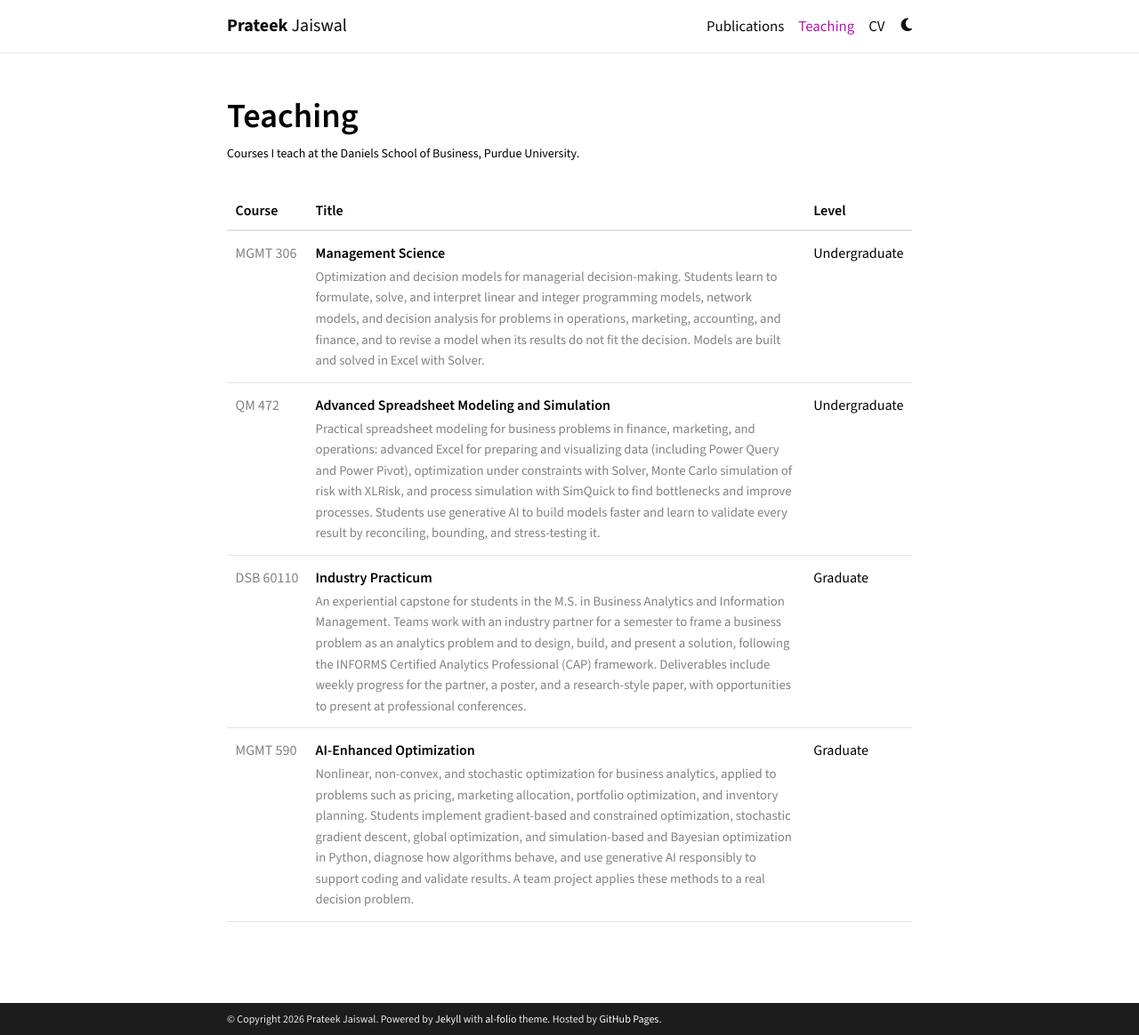
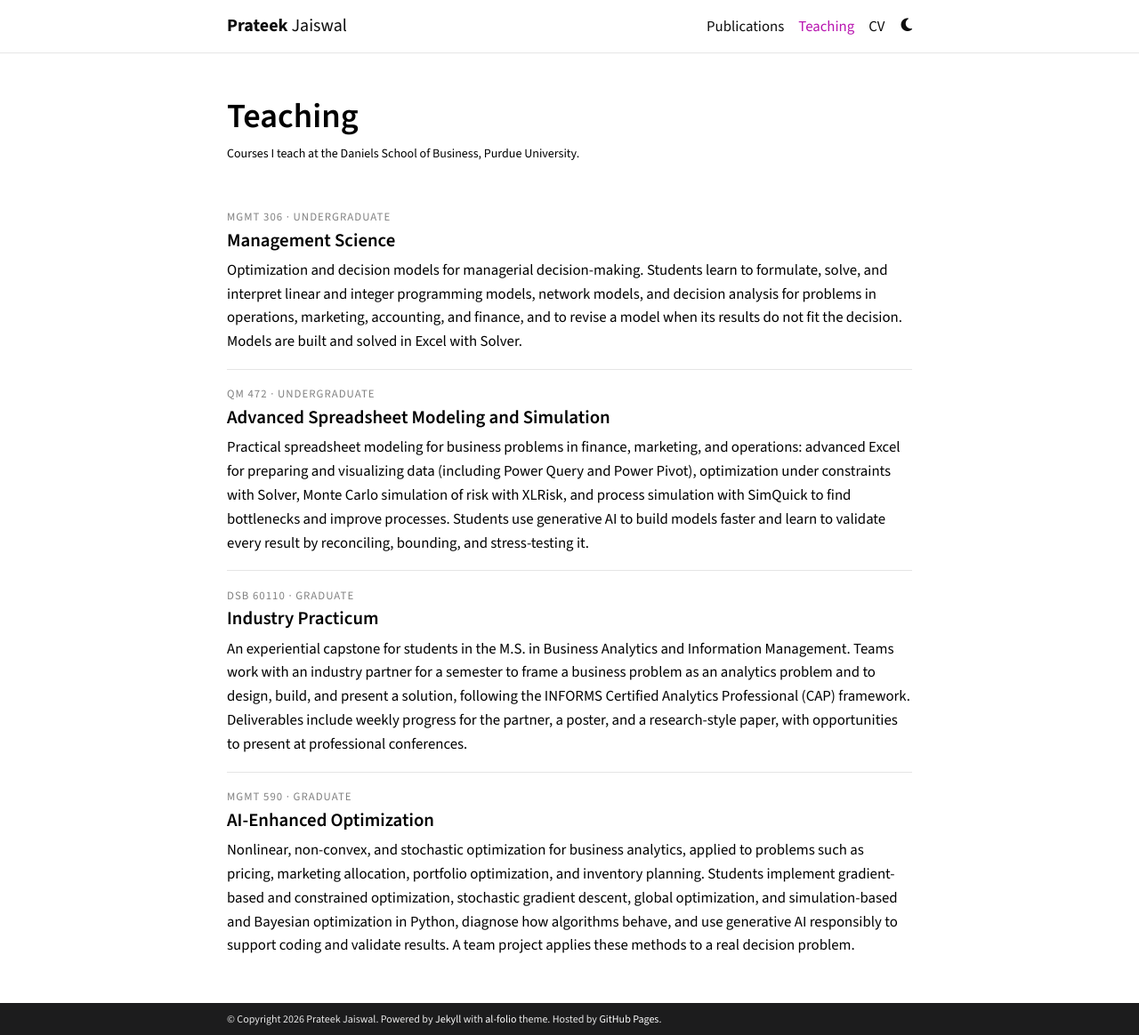
Before and after one commit to pvjaiswal/pvjaiswal.github.io, a Jekyll site: the page built from _pages/teaching.md, in a window 1280 px wide and 1164 px high. Shown: the whole window at 89% size. Built offline with Jekyll 4.4.1, drawn with Linux system fonts in a browser that asks for light colours; comment, search, counter and statistics services are not loaded; a style sheet for code colours, icons or effects is not loaded.

Commit message:
Teaching page back to course list; CV page lists only what is not on the home page
Co-Authored-By: Claude Opus 5.5 <noreply@anthropic.com>

```diff
--- a/_pages/teaching.md
+++ b/_pages/teaching.md
@@ -7,34 +7,26 @@ nav: true
 nav_order: 3
 ---
 
-<table class="courses">
-  <thead>
-    <tr><th>Course</th><th>Title</th><th>Level</th></tr>
-  </thead>
-  <tbody>
-    <tr>
-      <td class="code">MGMT 306</td>
-      <td><div class="course-title">Management Science</div>
-          <div class="course-desc">Optimization and decision models for managerial decision-making. Students learn to formulate, solve, and interpret linear and integer programming models, network models, and decision analysis for problems in operations, marketing, accounting, and finance, and to revise a model when its results do not fit the decision. Models are built and solved in Excel with Solver.</div></td>
-      <td>Undergraduate</td>
-    </tr>
-    <tr>
-      <td class="code">QM 472</td>
-      <td><div class="course-title">Advanced Spreadsheet Modeling and Simulation</div>
-          <div class="course-desc">Practical spreadsheet modeling for business problems in finance, marketing, and operations: advanced Excel for preparing and visualizing data (including Power Query and Power Pivot), optimization under constraints with Solver, Monte Carlo simulation of risk with XLRisk, and process simulation with SimQuick to find bottlenecks and improve processes. Students use generative AI to build models faster and learn to validate every result by reconciling, bounding, and stress-testing it.</div></td>
-      <td>Undergraduate</td>
-    </tr>
-    <tr>
-      <td class="code">DSB 60110</td>
-      <td><div class="course-title">Industry Practicum</div>
-          <div class="course-desc">An experiential capstone for students in the M.S. in Business Analytics and Information Management. Teams work with an industry partner for a semester to frame a business problem as an analytics problem and to design, build, and present a solution, following the INFORMS Certified Analytics Professional (CAP) framework. Deliverables include weekly progress for the partner, a poster, and a research-style paper, with opportunities to present at professional conferences.</div></td>
-      <td>Graduate</td>
-    </tr>
-    <tr>
-      <td class="code">MGMT 590</td>
-      <td><div class="course-title">AI-Enhanced Optimization</div>
-          <div class="course-desc">Nonlinear, non-convex, and stochastic optimization for business analytics, applied to problems such as pricing, marketing allocation, portfolio optimization, and inventory planning. Students implement gradient-based and constrained optimization, stochastic gradient descent, global optimization, and simulation-based and Bayesian optimization in Python, diagnose how algorithms behave, and use generative AI responsibly to support coding and validate results. A team project applies these methods to a real decision problem.</div></td>
-      <td>Graduate</td>
-    </tr>
-  </tbody>
-</table>
+<div class="course">
+  <div class="course-meta">MGMT 306 &middot; Undergraduate</div>
+  <h3>Management Science</h3>
+  <p>Optimization and decision models for managerial decision-making. Students learn to formulate, solve, and interpret linear and integer programming models, network models, and decision analysis for problems in operations, marketing, accounting, and finance, and to revise a model when its results do not fit the decision. Models are built and solved in Excel with Solver.</p>
+</div>
+
+<div class="course">
+  <div class="course-meta">QM 472 &middot; Undergraduate</div>
+  <h3>Advanced Spreadsheet Modeling and Simulation</h3>
+  <p>Practical spreadsheet modeling for business problems in finance, marketing, and operations: advanced Excel for preparing and visualizing data (including Power Query and Power Pivot), optimization under constraints with Solver, Monte Carlo simulation of risk with XLRisk, and process simulation with SimQuick to find bottlenecks and improve processes. Students use generative AI to build models faster and learn to validate every result by reconciling, bounding, and stress-testing it.</p>
+</div>
+
+<div class="course">
+  <div class="course-meta">DSB 60110 &middot; Graduate</div>
+  <h3>Industry Practicum</h3>
+  <p>An experiential capstone for students in the M.S. in Business Analytics and Information Management. Teams work with an industry partner for a semester to frame a business problem as an analytics problem and to design, build, and present a solution, following the INFORMS Certified Analytics Professional (CAP) framework. Deliverables include weekly progress for the partner, a poster, and a research-style paper, with opportunities to present at professional conferences.</p>
+</div>
+
+<div class="course">
+  <div class="course-meta">MGMT 590 &middot; Graduate</div>
+  <h3>AI-Enhanced Optimization</h3>
+  <p>Nonlinear, non-convex, and stochastic optimization for business analytics, applied to problems such as pricing, marketing allocation, portfolio optimization, and inventory planning. Students implement gradient-based and constrained optimization, stochastic gradient descent, global optimization, and simulation-based and Bayesian optimization in Python, diagnose how algorithms behave, and use generative AI responsibly to support coding and validate results. A team project applies these methods to a real decision problem.</p>
+</div>
--- a/assets/css/main.scss
+++ b/assets/css/main.scss
@@ -49,22 +49,11 @@ article h2, .publications h2 {
 }
 .link-pills a:hover { border-color: var(--global-theme-color); color: var(--global-theme-color); }
 
-table.courses { width: 100%; margin-top: 0.5rem; }
-table.courses th {
-  font-weight: 600;
-  border-bottom: 2px solid var(--global-divider-color);
-  padding: 0.5rem 0.6rem;
-}
-table.courses td {
-  vertical-align: top;
-  padding: 0.75rem 0.6rem;
-  border-bottom: 1px solid var(--global-divider-color);
-}
-table.courses td.code { white-space: nowrap; color: var(--global-text-color-light); }
-table.courses .course-title { font-weight: 600; }
-table.courses .course-desc { font-size: 0.92rem; color: var(--global-text-color-light); margin-top: 0.15rem; }
-
-
+.course { padding: 1.1rem 0; border-bottom: 1px solid var(--global-divider-color); }
+.course:last-of-type { border-bottom: none; }
+.course-meta { font-size: 0.8rem; letter-spacing: 0.08em; text-transform: uppercase; color: var(--global-text-color-light); }
+.course h3 { font-size: 1.3rem; font-weight: 600; margin: 0.2rem 0 0.45rem; }
+.course p { margin: 0; }
 
 // CV page
 .cv-section { margin-bottom: 0.5rem; }
```
Also changed, not shown: _pages/cv.md (+1 -30 lines).
